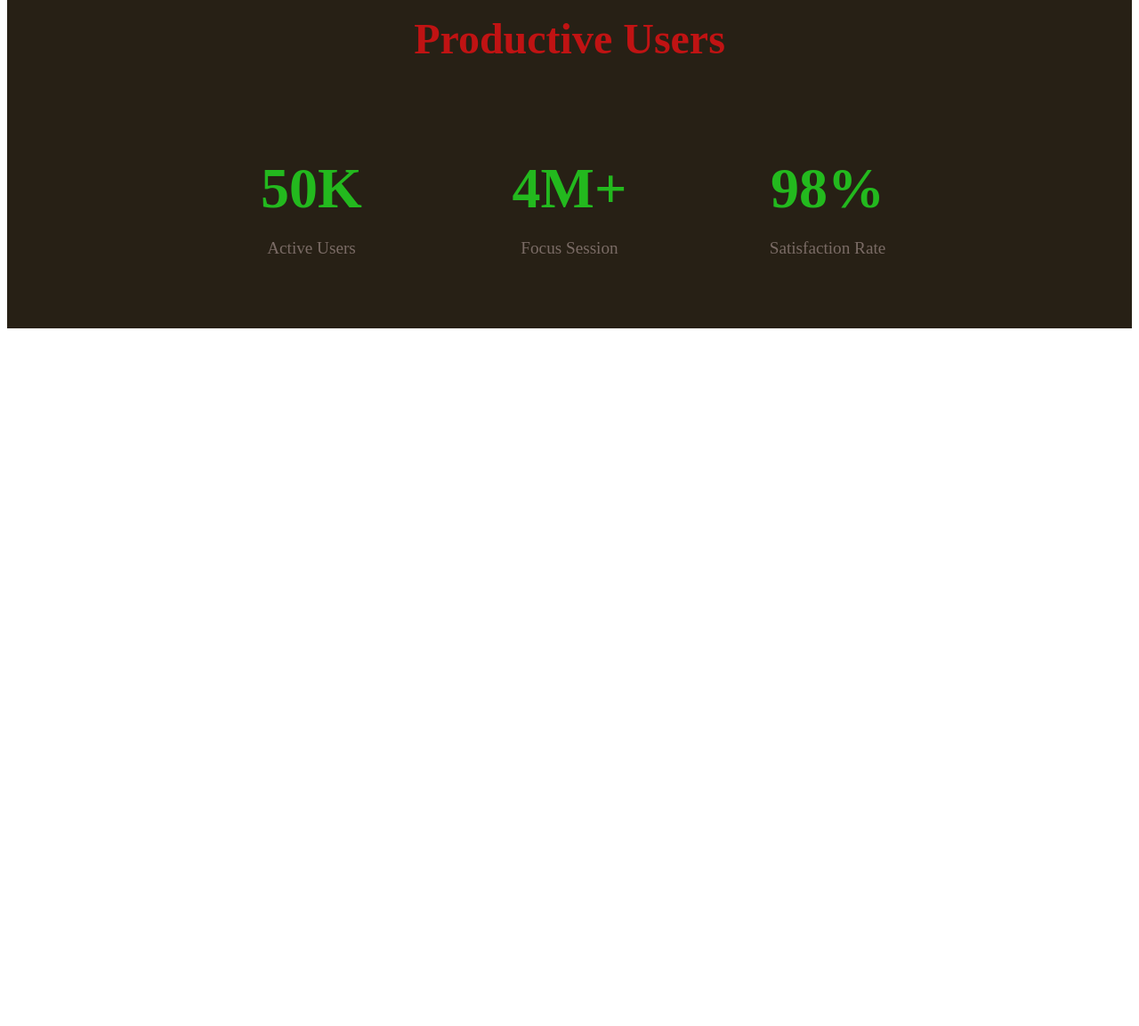
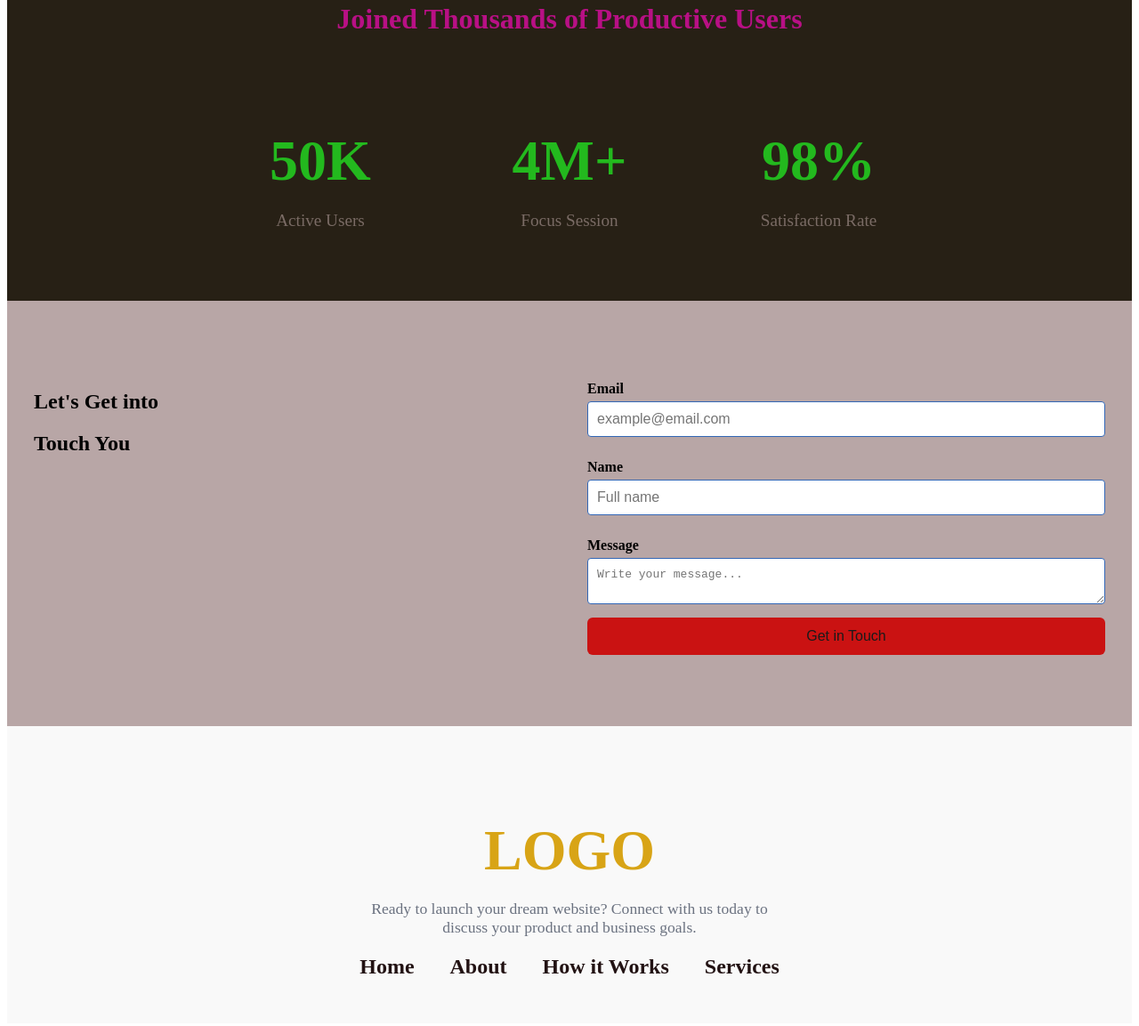
Before and after one commit to Rakib-ullah/html-css-project, a plain HTML site: page Styles/index.html in a window 1280 px wide. Shown: the part 1037-2190 px from the top of the page at 89% size. Before the commit the page ends 1414 px from the top, so only its background shows below. Drawn offline with Linux system fonts and the light colour scheme.

Commit message:
logo topic done

```diff
--- /dev/null
+++ b/Styles/contact.css
@@ -0,0 +1,59 @@
+.get-in-touch {
+  padding: 80px 30px;
+  background-color: #b8a6a6;
+}
+
+.contact-container {
+  display: flex;
+  gap: 40px;
+  flex-wrap: wrap;
+}
+
+.contact-left {
+  flex: 1;
+  min-width: 250px;
+}
+
+.contact-left h2.contact-left h1 {
+  font-size: 6%;
+  color: #1f2937;
+}
+
+.contact-right {
+  flex: 1;
+  min-width: 300px;
+}
+
+.contact-right form {
+  display: flex;
+  flex-direction: column;
+}
+
+.contact-right label {
+  margin: 10px 0 5px;
+  font-weight: bold;
+}
+
+.contact-right input,
+.contact-right textarea {
+  padding: 10px;
+  font-size: 1em;
+  border: 1px solid #3367b6;
+  border-radius: 4px;
+  margin-bottom: 15px;
+}
+
+.contact-right button {
+  background-color: #ca1212;
+  color: rgb(27, 26, 26);
+  padding: 12px;
+  border: none;
+  border-radius: 6px;
+  cursor: pointer;
+  font-size: 1em;
+  transition: background-color 0.3s ease;
+}
+
+.contact-right button:hover {
+  background-color: #ce1b89;
+}
--- a/Styles/index.html
+++ b/Styles/index.html
@@ -7,6 +7,8 @@
     <link rel="stylesheet" href="index.css">
     <link rel="stylesheet" href="Action.css">
     <link rel="stylesheet" href="productive.css">
+    <link rel="stylesheet" href="contact.css">
+    <link rel="stylesheet" href="logo.css">
 
 </head>
 <body>
@@ -29,7 +31,7 @@
 </div>
 <!-- productive user -->
  <section class="productive-users">
-  <h2 class="section-title">Productive Users</h2>
+  <h2 class="section-title">Joined Thousands of Productive Users</h2>
   <div class="stats">
     <div class="stat-block">
       <h3 class="stat-number">50K</h3>
@@ -45,5 +47,41 @@
     </div>
   </div>
 </section>
+
+<section class="get-in-touch">
+  <div class="contact-container">
+    <div class="contact-left">
+      <h2>Let's Get into </h2><h1>Touch You</h1>
+    </div>
+    <div class="contact-right">
+      <form>
+        <label for="email">Email</label>
+        <input type="email" id="email" placeholder="example@email.com" required>
+
+        <label for="name">Name</label>
+        <input type="text" id="name" placeholder="Full name" required>
+
+        <label for="message">Message</label>
+        <textarea id="message" placeholder="Write your message..." required></textarea>
+
+        <button type="submit">Get in Touch</button>
+      </form>
+    </div>
+  </div>
+</section>
+
+<!-- logo part -->
+
+<footer class="footer">
+  <h2 class="footer-logo">LOGO</h2>
+  <p class="footer-subtitle">Ready to launch your dream website? Connect with us today to discuss your product and business goals.</p>
+  <div class="footer-links">
+    <a href="#">Home</a>
+    <a href="#">About</a>
+    <a href="#">How it Works</a>
+    <a href="#">Services</a>
+  </div>
+</footer>
+
 </body>
 </html>
--- /dev/null
+++ b/Styles/logo.css
@@ -0,0 +1,38 @@
+.footer {
+  background-color: #f9f9f9;
+  padding: 50px 20px;
+  text-align: center;
+}
+
+.footer-logo {
+  font-size: 4em;
+  color: #d8a416;
+  margin-bottom: 10px;
+}
+
+.footer-subtitle {
+  font-size: 1.1em;
+  color: #6b7280;
+  margin-bottom: 20px;
+  max-width: 500px;
+  margin-left: auto;
+  margin-right: auto;
+}
+
+.footer-links {
+  display: flex;
+  justify-content: center;
+  gap: 40px;
+  flex-wrap: wrap;
+}
+
+.footer-links a {
+  color: #221213;
+  text-decoration:aqua;
+  font-weight: 600;
+  font-size: 1.5rem;
+}
+
+.footer-links a:hover {
+  color: #c9178e;
+}
--- a/Styles/productive.css
+++ b/Styles/productive.css
@@ -5,15 +5,15 @@
 }
 
 .section-title {
-  font-size: 3em;
-  color: #c01313;
+  font-size: 2em;
+  color: #b81085;
   margin-bottom: 40px;
 }
 
 .stats {
   display: flex;
   justify-content: center;
-  gap: 50px;
+  gap: 40px;
   flex-wrap:wrap;
 }
 
```
